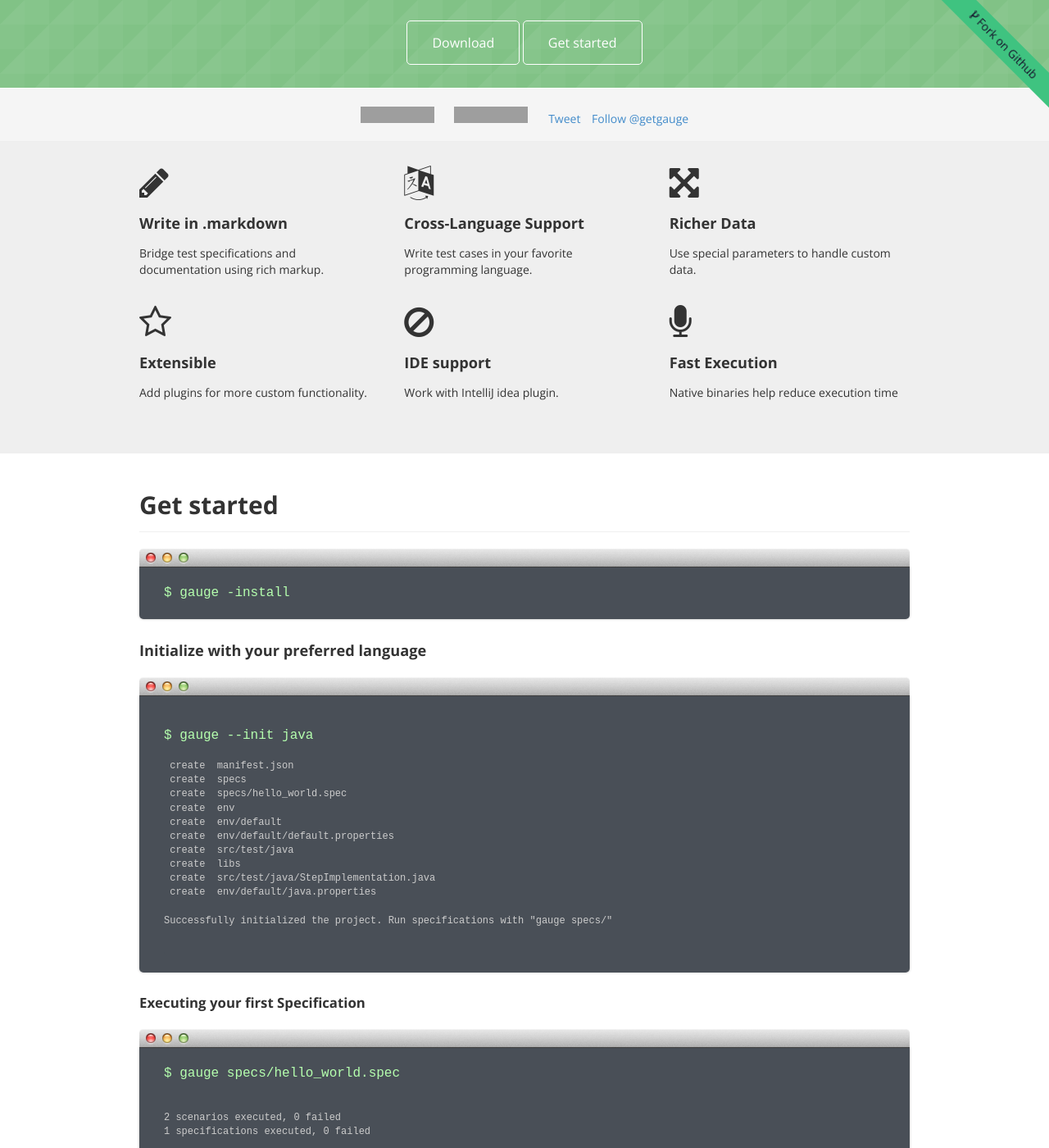
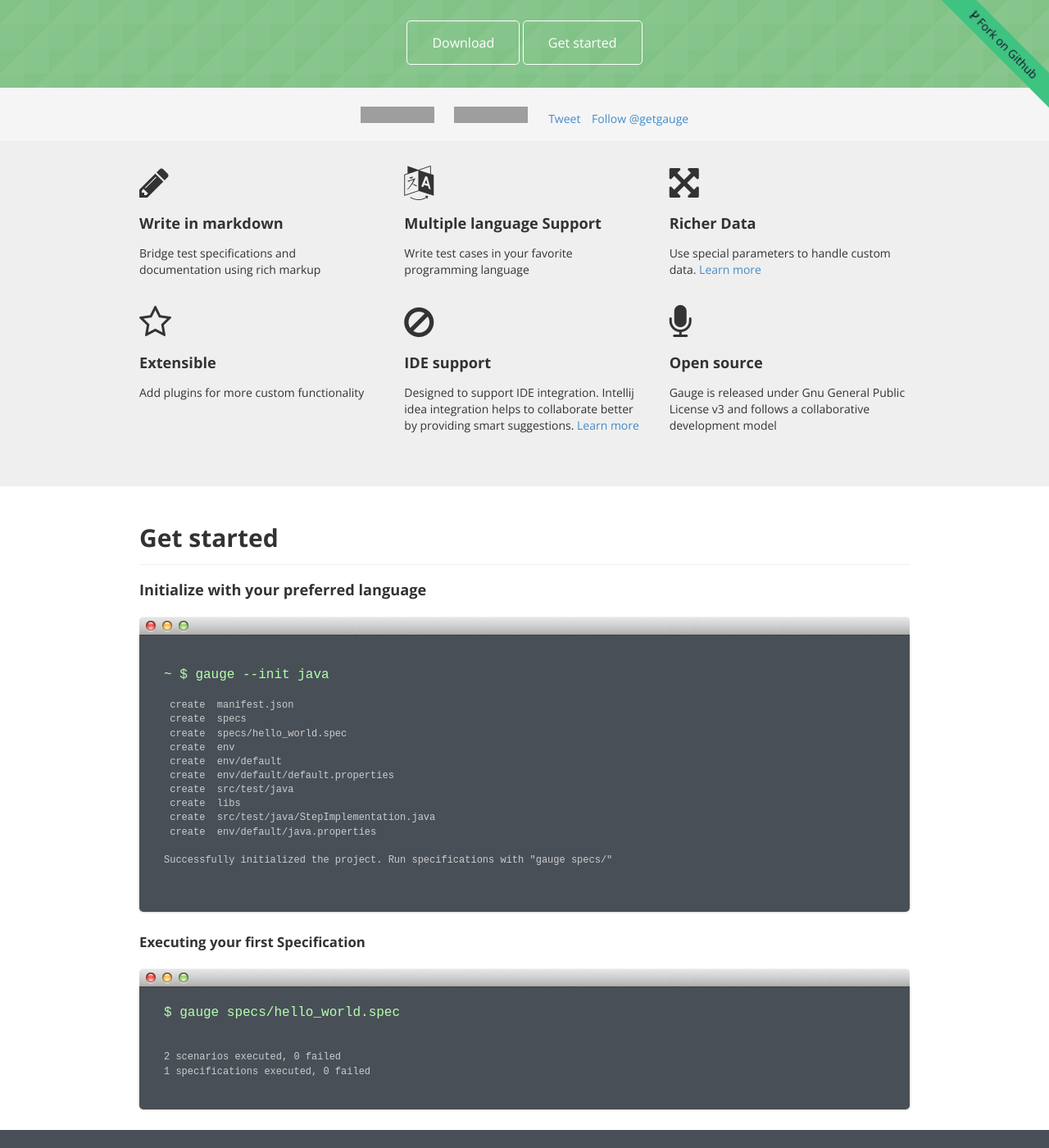
Before and after one commit to getgauge/getgauge.github.io, a Jekyll site: the page built from index.html, in a window 1280 px wide and 1400 px high, scrolled down 330 px. Shown: the whole window at 82% size. Built offline with Jekyll 4.4.1, drawn with Linux system fonts in a browser that asks for light colours; Markdown is read by kramdown in place of the engine named in the settings; comment, search, counter and statistics services are not loaded; some of the changed text lies outside the part shown; grey boxes are pictures that could not be loaded.

Commit message:
Some changes to content

```diff
--- a/_config.yml
+++ b/_config.yml
@@ -1,3 +1,3 @@
 name: Gauge
 markdown: redcarpet
-pygments: true
+highlighter: pygments
--- a/index.html
+++ b/index.html
@@ -54,38 +54,38 @@ title: Gauge
         <div class="row top-feature">
             <div class="col-md-4 col-sm-6">
                 <i class="fa fa-pencil fa-3x"></i>
-                <h5>Write in .markdown</h5>
-                <p>Bridge test specifications and documentation using rich markup.</p>
+                <h5>Write in markdown</h5>
+                <p>Bridge test specifications and documentation using rich markup</p>
                 <br/>
             </div>
             <div class="col-md-4 col-sm-6">
                 <i class="fa fa-language fa-3x"></i>
-                <h5>Cross-Language Support</h5>
-                <p>Write test cases in your favorite programming language.</p>
+                <h5>Multiple language Support</h5>
+                <p>Write test cases in your favorite programming language</p>
                 <br/>
             </div>
             <div class="col-md-4 col-sm-6">
                 <i class="fa fa-arrows-alt fa-3x"></i>
                 <h5>Richer Data</h5>
-                <p>Use special parameters to handle custom data.</p>
+                <p>Use special parameters to handle custom data. <a href="special-parameters.html">Learn more</a></p>
                 <br/>
             </div>
             <div class="col-md-4 col-sm-6">
                 <i class="fa fa-star-o fa-3x"></i>
                 <h5>Extensible</h5>
-                <p>Add plugins for more custom functionality.</p>
+                <p>Add plugins for more custom functionality</p>
                 <br/>
             </div>
             <div class="col-md-4 col-sm-6">
                 <i class="fa fa-ban fa-3x"></i>
                 <h5>IDE support</h5>
-                <p>Work with IntelliJ idea plugin.</p>
+                <p>Designed to support IDE integration. Intellij idea integration helps to collaborate better by providing smart suggestions. <a href="special-parameters.html">Learn more</a></p>
                 <br/>
             </div>
             <div class="col-md-4 col-sm-6">
                 <i class="fa fa-microphone fa-3x"></i>
-                <h5>Fast Execution</h5>
-                <p>Native binaries help reduce execution time</p>
+                <h5>Open source</h5>
+                <p>Gauge is released under Gnu General Public License v3 and follows a collaborative development model</p>
                 <br/>
             </div>
         </div>
@@ -102,15 +102,6 @@ title: Gauge
                 <h4>
                     Get started
                 </h4>
-                <section class="demo">
-                    <div class="browser-wrapper">
-                    </div>
-                    <div id="browser-container">
-                        <div class="browser-code">
-                            <pre><code><span class='command'>$ gauge -install</span></code></pre>
-                        </div>
-                    </div>
-                </section>
                 <h5>
                 	Initialize with your preferred language
                 </h5>
@@ -120,7 +111,7 @@ title: Gauge
                     <div id="browser-container">
                         <div class="browser-code">
                             <pre><code>
-<span class='command'>$ gauge --init java</span>
+<span class='command'>~ $ gauge --init java</span>
  create  manifest.json
  create  specs
  create  specs/hello_world.spec
@@ -164,7 +155,7 @@ Successfully initialized the project. Run specifications with "gauge specs/"
 </div>
 <div style="background:#494f57; padding:30px; color:white; text-align:center;">
     <div class="container">
-        <h3 style="padding-bottom:20px;">Learn more about Gauge usage</h3>
+        <h3 style="padding-bottom:20px;">Learn more about Gauge</h3>
         <p><a href="/learn-more.html" class="button big-button">Documentation</a></p>
     </div>
 </div>
```
